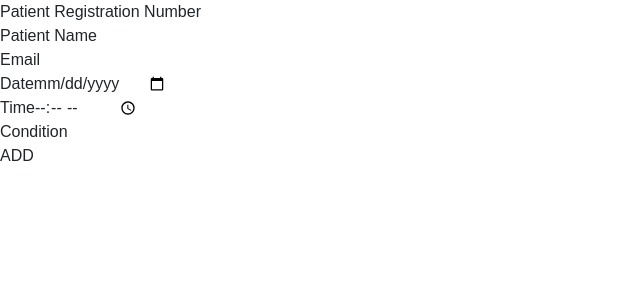
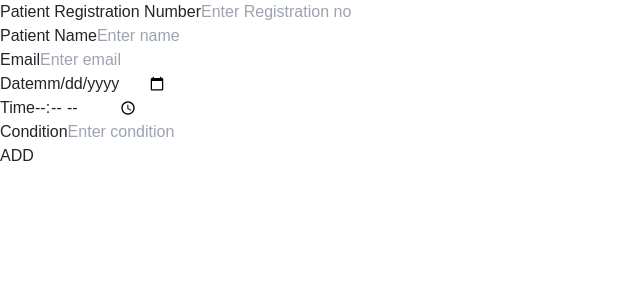
Before and after one commit to Thilankavishka/Healthcare-University-Medical-Centre-Management-System, a React (Vite) app in the folder frontend/: page /AddAppointment in a window 1280 px wide. Shown: the top 300 px of the page, without its empty margins (0-640 px from the left). Built offline with nearby package versions, Linux system fonts and the light colour scheme; no server answers.

Commit message:
added id and placeholder for the fields

```diff
--- a/frontend/src/components/AddAppoinment.jsx
+++ b/frontend/src/components/AddAppoinment.jsx
@@ -7,27 +7,27 @@ export default function AddAppointment(){
         <form className="">
             <div className=''>
                 <label className=''>Patient Registration Number </label>
-                <input type='text' className='' value='' id='' placeholder='' ></input>
+                <input type='text' className='' value='' id='regno' placeholder='Enter Registration no' ></input>
             </div>
             <div className=''>
                 <label className=''>Patient Name </label>
-                <input type='text' className='' value='' id='' placeholder='' ></input>
+                <input type='text' className='' value='' id='name' placeholder='Enter name' ></input>
             </div>
             <div className=''>
                 <label className=''>Email </label>
-                <input type='email' className='' value='' id='' placeholder='' ></input>
+                <input type='email' className='' value='' id='email' placeholder='Enter email' ></input>
             </div>
             <div className=''>
                 <label className=''>Date </label>
-                <input type='date' className='' value='' id='' placeholder='' ></input>
+                <input type='date' className='' value='' id='date' ></input>
             </div>
             <div className=''>
                 <label className=''>Time </label>
-                <input type='time' className='' value='' id='' placeholder='' ></input>
+                <input type='time' className='' value='' id='time' ></input>
             </div>
             <div className=''>
                 <label className=''>Condition </label>
-                <input type='text' className='' value='' id='' placeholder='' ></input>
+                <input type='text' className='' value='' id='condition' placeholder='Enter condition' ></input>
             </div>
             <button type='submit'>ADD</button>
         </form>
```
